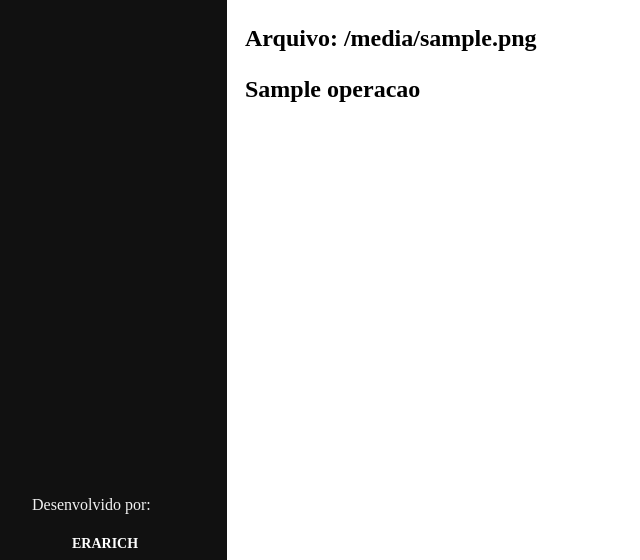
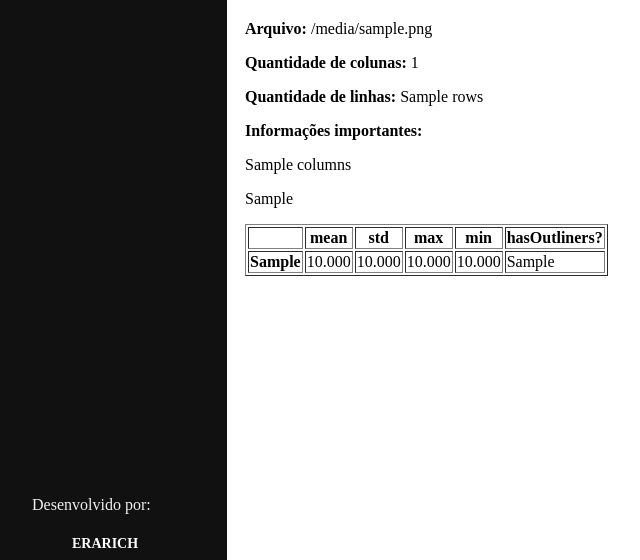
Before and after one commit to laiauft/datappt, a Django app: template web_datappt/templates/web_datappt/index.html in a window 1280 px wide. Shown: the part 240-800 px from the top of the page, without its empty margins (13-653 px from the left). Run offline with Django 4.2, Linux system fonts and the light colour scheme; tables that the repository leaves empty hold one stand-in row (values such as "Sample post"); the template is opened without the code that fills it: values that come from a table or form of the project are taken from there, most other values are stand-ins (such as "Sample title", 1, 10 or a date in 2020).

Commit message:
novas adições

```diff
--- a/web_datappt/templates/web_datappt/index.html
+++ b/web_datappt/templates/web_datappt/index.html
@@ -12,12 +12,39 @@
 </form>
 
 
-<h2>INFORMAÇÕES SOBRE O ARQUIVO: <h2>
-<p>Arquivo: {{name_offile}}<p>
+<h2>INFORMAÇÕES SOBRE O ARQUIVO:</h2>
+<p><strong>Arquivo:</strong> {{name_offile}}</p>
+<p><strong>Quantidade de colunas:</strong> {{columns|length}}</p>
+<p><strong>Quantidade de linhas:</strong> {{rows}}</p>
+<p><strong>Informações importantes:</strong></p>
 
-{{operacao}}
+<p>{{columns}}</p>
+<p>{{operacao.0.0}}</p>
 
+<table border="1" class="dataframe">
 
+    <thead>
+            <th></th>
+            <th>mean</th>
+            <th>std</th>
+            <th>max</th>
+            <th>min</th>
+            <th>hasOutliners?</th>
+    </thead>
+    <tbody> <!-- A quantidade de <tr> varia de acordo com a quantidade de atributos, ou seja, de colunas -->
+        {% for i in range %}
+            <tr>
+                <th>{{columns.0}}</th>
+                <td>{{operacao.0.0|floatformat:3}}</td>
+                <td>{{operacao.0.1|floatformat:3}}</td>
+                <td>{{operacao.0.2|floatformat:3}}</td>
+                <td>{{operacao.0.3|floatformat:3}}</td>
+                <td>{{operacao.0.4}}</td>
+            </tr>
+        {% endfor %}
+
+    </tbody>
+</table>
 
 {% endblock %}
 
```
Also changed, not shown: web_datappt/functions.py (+10 -0 lines), web_datappt/gustavo_code.py (+2 -17 lines), web_datappt/views.py (+19 -5 lines).
